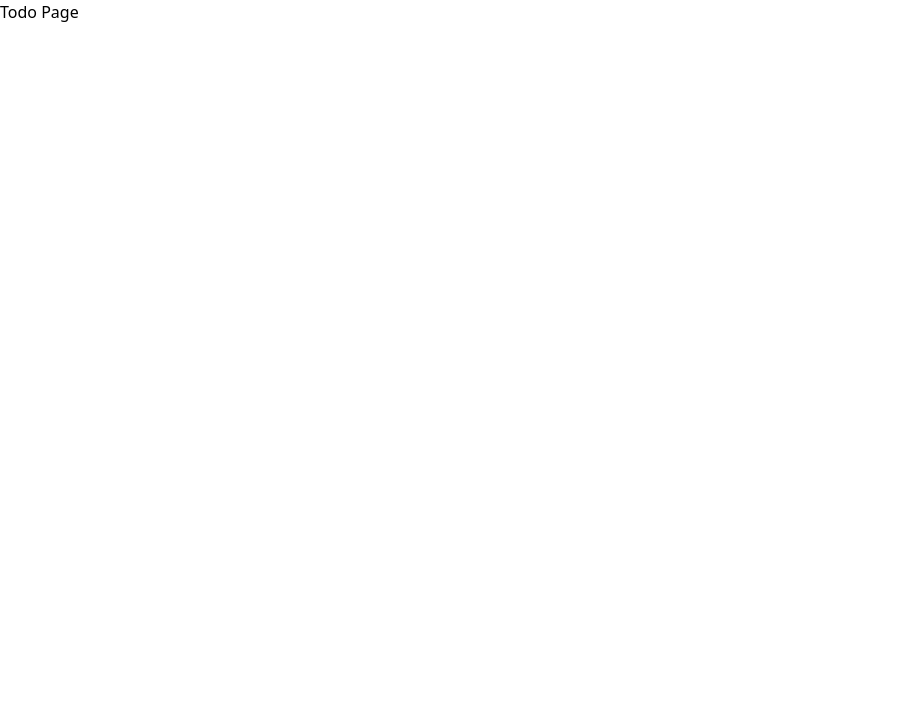
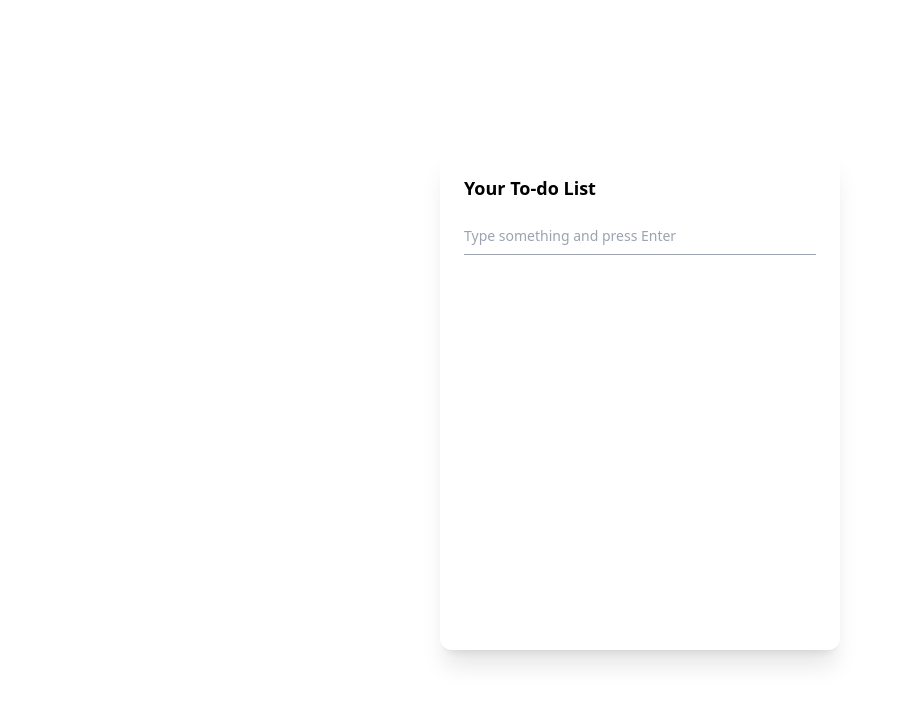
Before and after one commit to praiseee/Challenge1, a React (Vite) app: page /todo in a window 1280 px wide. Shown: the top 704 px of the page, without its empty margins (0-900 px from the left). Built offline with nearby package versions, Linux system fonts and the light colour scheme.

Commit message:
To Do App - Create

```diff
--- a/src/pages/TodoPage.tsx
+++ b/src/pages/TodoPage.tsx
@@ -1,15 +1,45 @@
-//import useTodoStore from '../store/todoStore'
-//import { useState } from 'react'
+import { useState } from 'react'
+import useTodoStore from '../store/todoStore'
 
 function TodoPage() {
-  //const { list, addList, removeList } = useTodoStore()
-  //const [newTodo, setNewTodo] = useState("")
+  const { list, addList } = useTodoStore()
+  const [newTodo, setNewTodo] = useState("")
+
+  // Called when a key is pressed
+  const handleKeyDown = (e: React.KeyboardEvent<HTMLInputElement>) => {
+    if (e.key === "Enter" && newTodo.trim()) {
+      addList(newTodo)
+      setNewTodo("")
+    }
+  }
 
   return (
-    <div className="todo-page padding: 20px;">
-      <h1>Todo Page</h1>
+    <div className="fixed inset-0 flex items-center justify-center z-50">
+      <div className="relative z-20 bg-white rounded-xl shadow-xl max-w-[400px] h-[500px] w-full overflow-auto p-6 flex flex-col">
+        <h2 className="text-lg font-semibold mb-4">Your To-do List</h2>
+
+        {/* Input */}
+        <input
+          type="text"
+          value={newTodo}
+          onChange={(e) => setNewTodo(e.target.value)}
+          onKeyDown={handleKeyDown}
+          placeholder="Type something and press Enter"
+          className="text-sm text-gray-700 border-b border-gray-400 focus:outline-none focus:border-gray-400 w-full py-2 mb-4"
+        />
+
+        {/* Circles for each todo */}
+        <div className="flex flex-col gap-2">
+          {list.map((todo) => (
+            <div
+              key={todo.id}
+              className="w-6 h-6 rounded-full border border-gray-500 flex items-center justify-center"
+            ></div>
+          ))}
+        </div>
+      </div>
     </div>
   )
 }
 
-export default TodoPage;
+export default TodoPage
```
